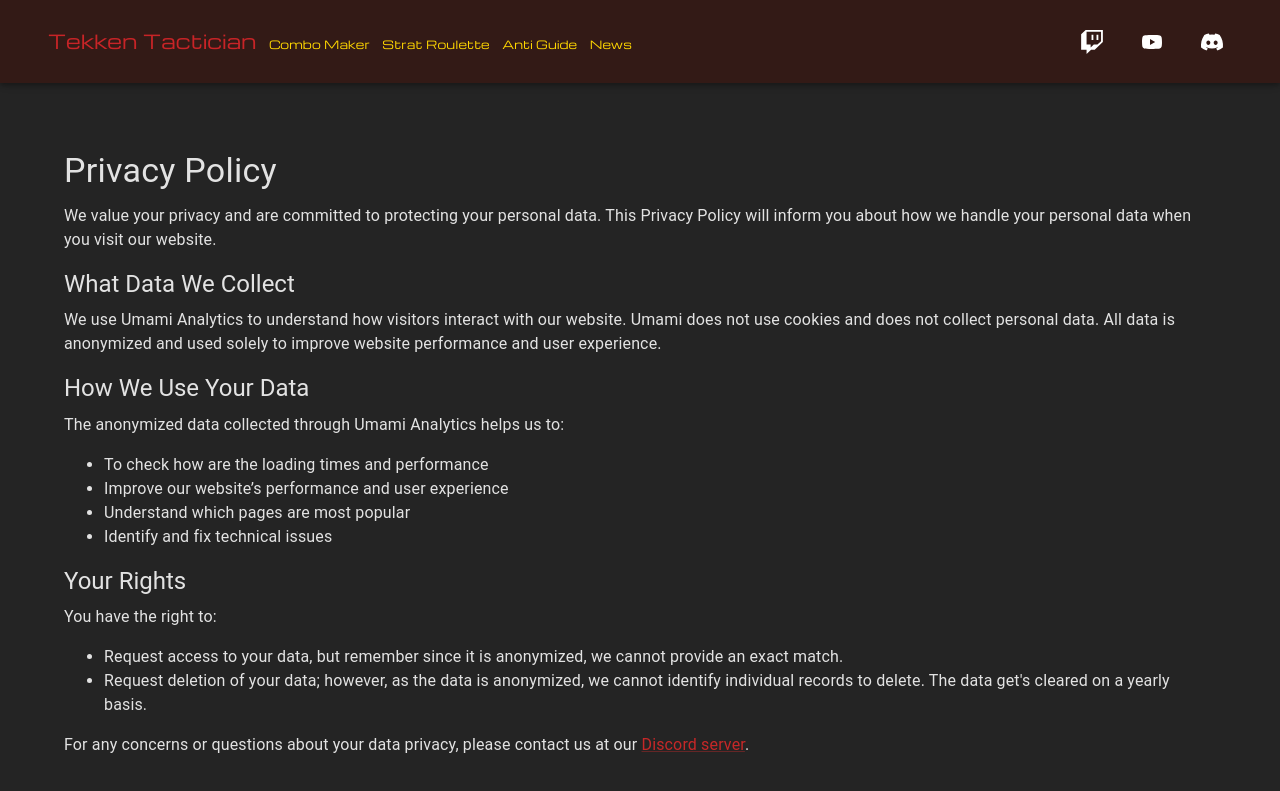
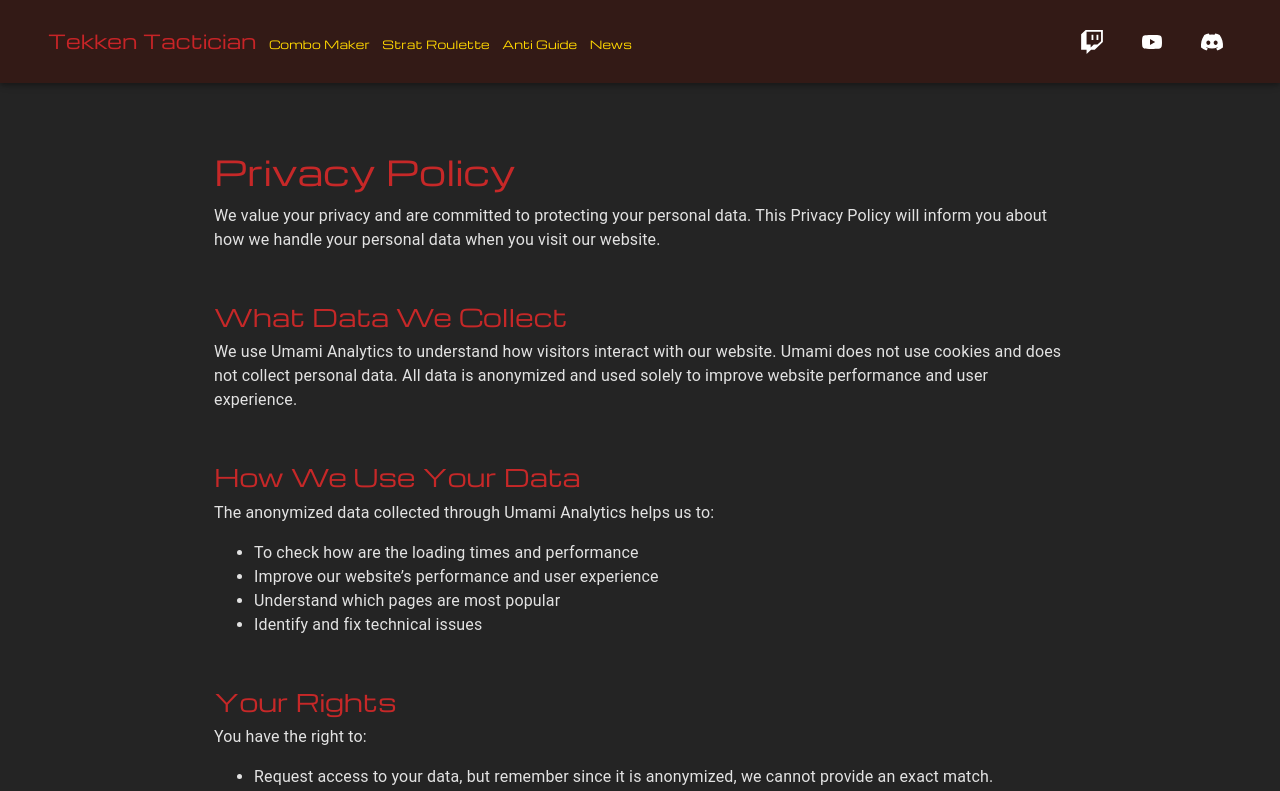
Before and after one commit to AriiMe/Kekken-Tactician, a React (Vite) app: page /privacy-policy in a window 1280 px wide. Shown: the top 791 px of the page. Built offline with nearby package versions, Linux system fonts and the light colour scheme.

Commit message:
Styling Privacy Sections

```diff
--- a/src/pages/CharacterSelect.jsx
+++ b/src/pages/CharacterSelect.jsx
@@ -43,6 +43,24 @@ const StyledImage = styled("img")({
     transform: "scale(1.1)", // Slight zoom on hover
   },
 });
+
+const StyledPolicyTitle = styled(Typography)(({ theme }) => ({
+  fontFamily: "Michroma",
+  color: "#c62828",
+}));
+const StyledAgreePolicy = styled(Button)(({ theme }) => ({
+  fontSize: ".875rem",
+  fontWeight: "700",
+  marginTop: "4rem",
+  width: "100%",
+}));
+
+const StyledReadPolicy = styled(Button)(({ theme }) => ({
+  fontSize: ".6rem",
+  // marginTop: "2rem",
+  margin: "1rem auto 0",
+  width: "100%",
+}));
 
 const CharacterSelect = () => {
   const theme = useTheme();
@@ -314,32 +332,33 @@ const CharacterSelect = () => {
             boxShadow: 5,
           }}
         >
-          <Typography id="privacy-notice-title" variant="h6" component="h2">
-            Privacy Notice
-          </Typography>
+          <StyledPolicyTitle
+            id="privacy-notice-title"
+            variant="h6"
+            component="h2"
+          >
+            Privacy Notice :
+          </StyledPolicyTitle>
           <Typography id="privacy-notice-description" sx={{ mt: 2 }}>
             We use Umami Analytics to understand how visitors interact with our
             website. Umami does not use cookies and does not collect personal
             data. All data is anonymized and used solely to improve website
             performance and user experience.
           </Typography>
-          <Button
+          <StyledAgreePolicy
             onClick={handlePrivacyModalClose}
             variant="contained"
             color="primary"
-            sx={{ mt: 2 }}
           >
             I Understand
-          </Button>
-          <Button
+          </StyledAgreePolicy>
+          <StyledReadPolicy
             component="a"
             href="/privacy-policy"
-            variant="outlined"
             color="primary"
-            sx={{ mt: 2 }}
           >
             Read Full Privacy Policy
-          </Button>
+          </StyledReadPolicy>
         </Paper>
       </Modal>
     </Container>
--- a/src/pages/Privacy.jsx
+++ b/src/pages/Privacy.jsx
@@ -1,28 +1,34 @@
 import React from "react";
-import { Container, Typography, Link } from "@mui/material";
+import { Container, Typography, Link, styled } from "@mui/material";
+
+const StyledPolicyTitle = styled(Typography)(({ theme }) => ({
+  fontFamily: "Michroma",
+  color: "#c62828",
+  marginTop: "2em",
+}));
 
 const Privacy = () => (
-  <Container sx={{ marginTop: "150px" }}>
-    <Typography variant="h4" gutterBottom>
+  <Container sx={{ margin: "150px auto 80px" }} maxWidth="md">
+    <StyledPolicyTitle variant="h4" gutterBottom>
       Privacy Policy
-    </Typography>
+    </StyledPolicyTitle>
     <Typography variant="body1" paragraph>
       We value your privacy and are committed to protecting your personal data.
       This Privacy Policy will inform you about how we handle your personal data
       when you visit our website.
     </Typography>
-    <Typography variant="h5" gutterBottom>
+    <StyledPolicyTitle variant="h5" gutterBottom>
       What Data We Collect
-    </Typography>
+    </StyledPolicyTitle>
     <Typography variant="body1" paragraph>
       We use Umami Analytics to understand how visitors interact with our
       website. Umami does not use cookies and does not collect personal data.
       All data is anonymized and used solely to improve website performance and
       user experience.
     </Typography>
-    <Typography variant="h5" gutterBottom>
+    <StyledPolicyTitle variant="h5" gutterBottom>
       How We Use Your Data
-    </Typography>
+    </StyledPolicyTitle>
     <Typography variant="body1" paragraph>
       The anonymized data collected through Umami Analytics helps us to:
       <ul>
@@ -32,9 +38,9 @@ const Privacy = () => (
         <li>Identify and fix technical issues</li>
       </ul>
     </Typography>
-    <Typography variant="h5" gutterBottom>
+    <StyledPolicyTitle variant="h5" gutterBottom>
       Your Rights
-    </Typography>
+    </StyledPolicyTitle>
     <Typography variant="body1" paragraph>
       You have the right to:
       <ul>
```
